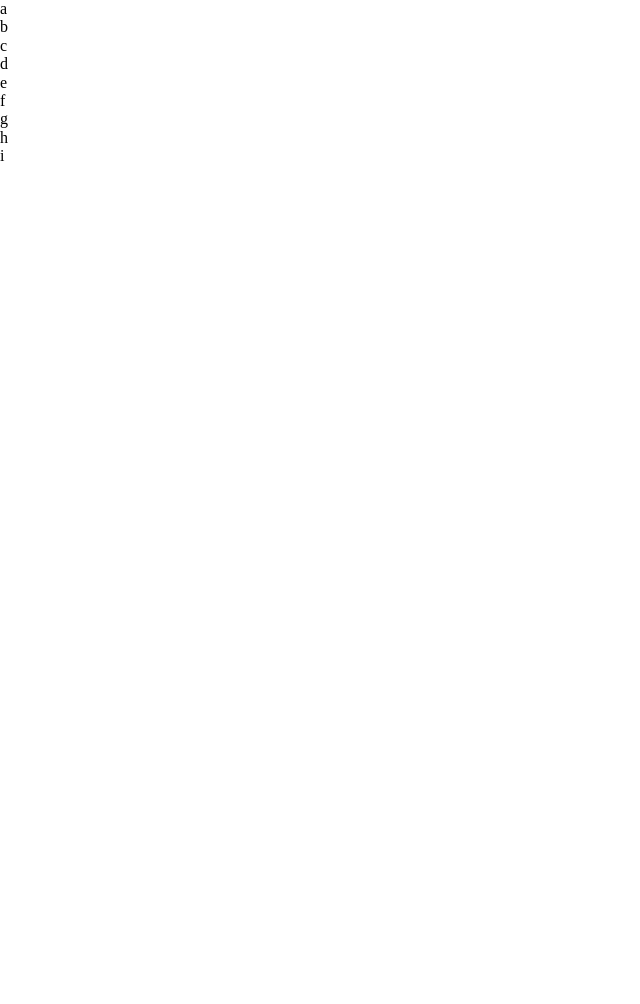
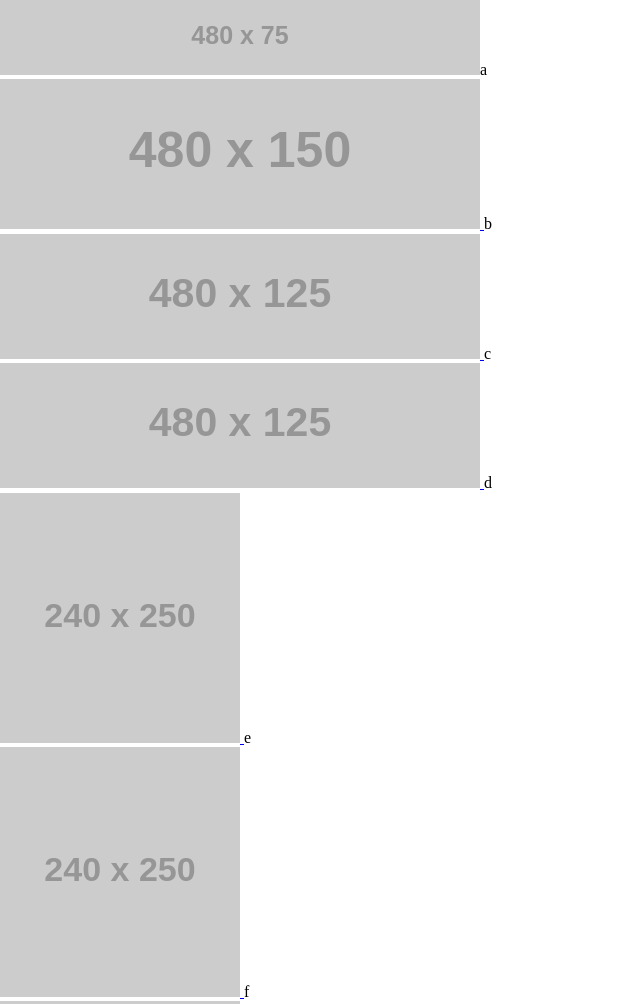
Before and after one commit to buphnezz/ui-challenge-1, a plain HTML site: page comps/index.html in a window 1280 px wide. Shown: the top 1004 px of the page, without its empty margins (0-640 px from the left). Before the commit the page ends 800 px from the top, so only its background shows below. Drawn offline with nearby package versions, Linux system fonts and the light colour scheme; files that its build step writes are made by us from their sources; placeholder pictures from the web are drawn by us.

Commit message:
added placeholder images to each id, removed some weird default meta tag that was created in beginning

```diff
--- a/comps/index.html
+++ b/comps/index.html
@@ -2,7 +2,6 @@
 <html>
 <head>
   <meta charset="utf-8" />
-  <meta http-equiv="X-UA-Compatible" content="IE=edge">
   <meta name="viewport" content="width=device-width, initial-scale=1">
   <link rel="stylesheet" href="styles/normalize.css">
   <link rel="stylesheet" href="styles/base.css">
@@ -12,15 +11,32 @@
 </head>
 <body>
     <main id="content">
-      <header id="a" class="top">a</header>
-      <section id="b" class="top2">b</section>
-      <section id="c" class="middle">c</section>
-      <section id="d" class="middle">d</section>
-      <section id="e" class="square">e</section>
-      <section id="f" class="square">f</section>
-      <section id="g" class="square">g</section>
-      <section id="h" class="square">h</section>
-      <section id="i" class="bottom">i</section>
+      <header id="a" class="top"><a href="https://placeholder.com">
+        <img src="http://via.placeholder.com/480x75"></a>a</header>
+      <section id="b" class="top2"><a href="https://placeholder.com">
+        <img src="http://via.placeholder.com/480x150">
+      </a>b</section>
+      <section id="c" class="middle"><a href="https://placeholder.com">
+        <img src="http://via.placeholder.com/480x125">
+      </a>c</section>
+      <section id="d" class="middle"><a href="https://placeholder.com">
+        <img src="http://via.placeholder.com/480x125">
+      </a>d</section>
+      <section id="e" class="square"><a href="https://placeholder.com">
+        <img src="http://via.placeholder.com/240x250">
+      </a>e</section>
+      <section id="f" class="square"><a href="https://placeholder.com">
+        <img src="http://via.placeholder.com/240x250">
+      </a>f</section>
+      <section id="g" class="square"><a href="https://placeholder.com">
+        <img src="http://via.placeholder.com/240x250">
+      </a>g</section>
+      <section id="h" class="square"><a href="https://placeholder.com">
+        <img src="http://via.placeholder.com/240x250">
+      </a>h</section>
+      <section id="i" class="bottom"><a href="https://placeholder.com">
+        <img src="http://via.placeholder.com/480x80">
+      </a>i</section>
     </main>
 </body>
 </html>
```
